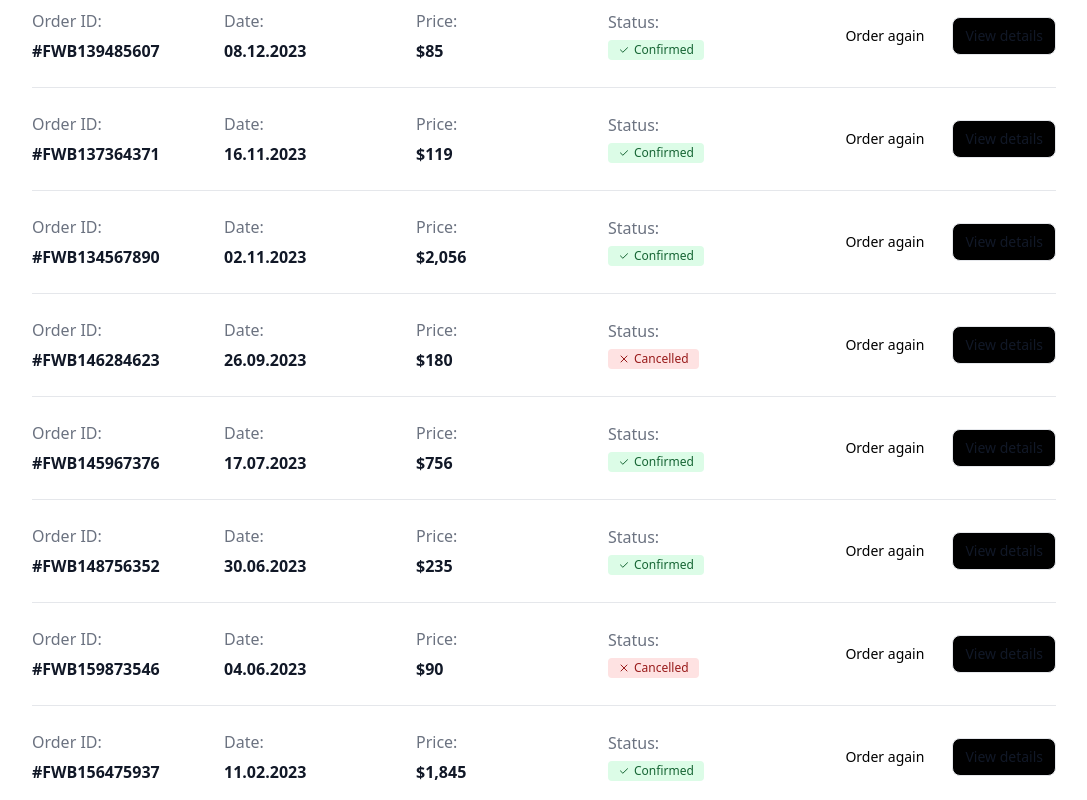
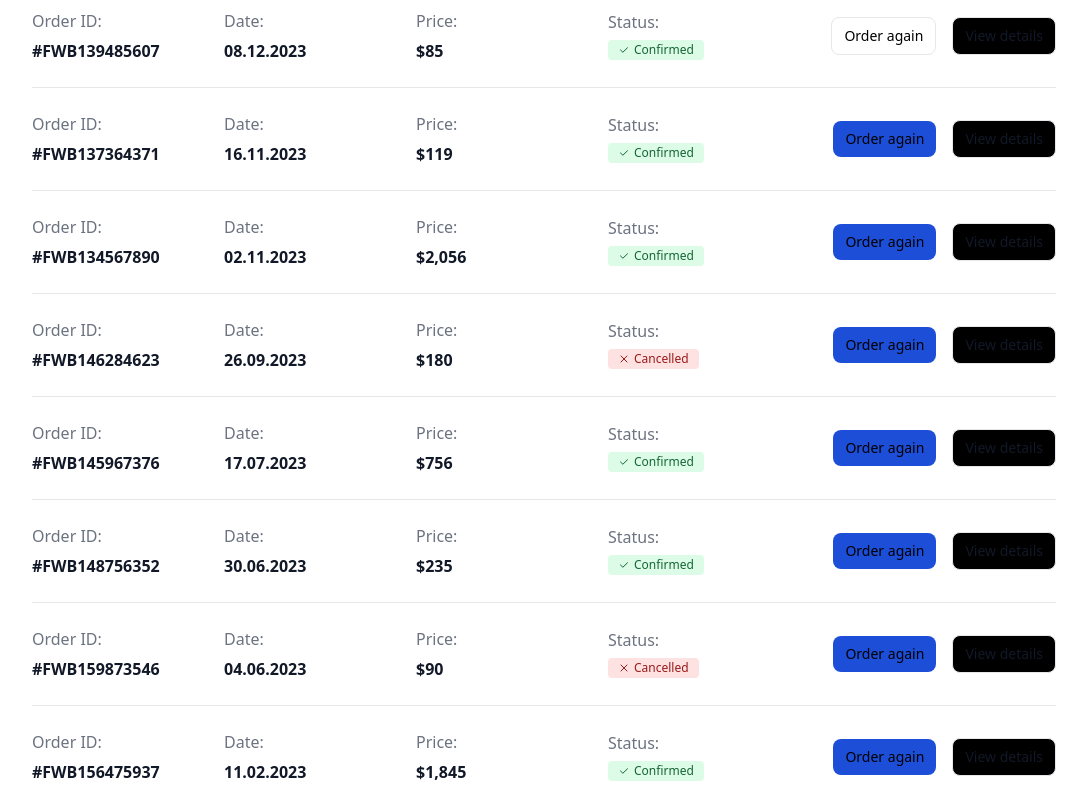
Before and after one commit to Laraib007/Ecommerce-NextJs-Project, a Next.js app: page /orders in a window 1280 px wide. Shown: the part 440-1240 px from the top of the page, without its empty margins (96-1183 px from the left). Built offline with nearby package versions, Linux system fonts and the light colour scheme.

Commit message:
coding css

```diff
--- a/src/pages/orders.js
+++ b/src/pages/orders.js
@@ -134,7 +134,7 @@ const orders = () => {
               </dl>
 
               <div class="w-full grid sm:grid-cols-2 lg:flex lg:w-64 lg:items-center lg:justify-end gap-4">
-                <button type="button" class="w-full rounded-lg bg-primary-700 px-3 py-2 text-sm font-medium text-black hover:bg-primary-800 focus:outline-none focus:ring-4 focus:ring-blue-300 dark:hover:bg-primary-700 dark:focus:ring-blue-800 lg:w-auto">Order again</button>
+                <button type="button" class="w-full inline-flex justify-center rounded-lg  border border-gray-200 bg-blue px-3 py-2 text-sm font-medium  hover:bg-blue-100 hover:text-white-700 focus:z-10 focus:outline-none focus:ring-4 focus:ring-gray-100 dark:border-gray-600 dark:bg-blue-800 dark:text-white-400 dark:hover:bg-blue-700 dark:hover:text-white dark:focus:ring-gray-700 lg:w-auto">Order again</button>
                 <a href="#" class="w-full inline-flex justify-center rounded-lg  border border-gray-200 bg-black px-3 py-2 text-sm font-medium text-gray-900 hover:bg-gray-100 hover:text-primary-700 focus:z-10 focus:outline-none focus:ring-4 focus:ring-gray-100 dark:border-gray-600 dark:bg-gray-800 dark:text-gray-400 dark:hover:bg-gray-700 dark:hover:text-black dark:focus:ring-gray-700 lg:w-auto">View details</a>
               </div>
             </div>
@@ -168,7 +168,7 @@ const orders = () => {
               </dl>
 
               <div class="w-full grid sm:grid-cols-2 lg:flex lg:w-64 lg:items-center lg:justify-end gap-4">
-                <button type="button" class="w-full rounded-lg bg-primary-700 px-3 py-2 text-sm font-medium text-black hover:bg-primary-800 focus:outline-none focus:ring-4 focus:ring-primary-300 dark:hover:bg-primary-700 dark:focus:ring-primary-800 lg:w-auto">Order again</button>
+                <button type="button" class="w-full rounded-lg bg-blue-700 px-3 py-2 text-sm font-medium text-black hover:bg-blue-800 focus:outline-none focus:ring-4 focus:ring-primary-300 dark:hover:bg-blue-700 dark:focus:ring-primary-800 lg:w-auto">Order again</button>
                 <a href="#" class="w-full inline-flex justify-center rounded-lg  border border-gray-200 bg-black px-3 py-2 text-sm font-medium text-gray-900 hover:bg-gray-100 hover:text-primary-700 focus:z-10 focus:outline-none focus:ring-4 focus:ring-gray-100 dark:border-gray-600 dark:bg-gray-800 dark:text-gray-400 dark:hover:bg-gray-700 dark:hover:text-black dark:focus:ring-gray-700 lg:w-auto">View details</a>
               </div>
             </div>
@@ -202,7 +202,7 @@ const orders = () => {
               </dl>
 
               <div class="w-full grid sm:grid-cols-2 lg:flex lg:w-64 lg:items-center lg:justify-end gap-4">
-                <button type="button" class="w-full rounded-lg bg-primary-700 px-3 py-2 text-sm font-medium text-black hover:bg-primary-800 focus:outline-none focus:ring-4 focus:ring-primary-300 dark:hover:bg-primary-700 dark:focus:ring-primary-800 lg:w-auto">Order again</button>
+                <button type="button" class="w-full rounded-lg bg-blue-700 px-3 py-2 text-sm font-medium text-black hover:bg-blue-800 focus:outline-none focus:ring-4 focus:ring-primary-300 dark:hover:bg-blue-700 dark:focus:ring-primary-800 lg:w-auto">Order again</button>
                 <a href="#" class="w-full inline-flex justify-center rounded-lg  border border-gray-200 bg-black px-3 py-2 text-sm font-medium text-gray-900 hover:bg-gray-100 hover:text-primary-700 focus:z-10 focus:outline-none focus:ring-4 focus:ring-gray-100 dark:border-gray-600 dark:bg-gray-800 dark:text-gray-400 dark:hover:bg-gray-700 dark:hover:text-black dark:focus:ring-gray-700 lg:w-auto">View details</a>
               </div>
             </div>
@@ -236,7 +236,7 @@ const orders = () => {
               </dl>
 
               <div class="w-full grid sm:grid-cols-2 lg:flex lg:w-64 lg:items-center lg:justify-end gap-4">
-                <button type="button" class="w-full rounded-lg bg-primary-700 px-3 py-2 text-sm font-medium text-black hover:bg-primary-800 focus:outline-none focus:ring-4 focus:ring-primary-300 dark:hover:bg-primary-700 dark:focus:ring-primary-800 lg:w-auto">Order again</button>
+                <button type="button" class="w-full rounded-lg bg-blue-700 px-3 py-2 text-sm font-medium text-black hover:bg-blue-800 focus:outline-none focus:ring-4 focus:ring-primary-300 dark:hover:bg-blue-700 dark:focus:ring-primary-800 lg:w-auto">Order again</button>
                 <a href="#" class="w-full inline-flex justify-center rounded-lg  border border-gray-200 bg-black px-3 py-2 text-sm font-medium text-gray-900 hover:bg-gray-100 hover:text-primary-700 focus:z-10 focus:outline-none focus:ring-4 focus:ring-gray-100 dark:border-gray-600 dark:bg-gray-800 dark:text-gray-400 dark:hover:bg-gray-700 dark:hover:text-black dark:focus:ring-gray-700 lg:w-auto">View details</a>
               </div>
             </div>
@@ -270,7 +270,7 @@ const orders = () => {
               </dl>
 
               <div class="w-full grid sm:grid-cols-2 lg:flex lg:w-64 lg:items-center lg:justify-end gap-4">
-                <button type="button" class="w-full rounded-lg bg-primary-700 px-3 py-2 text-sm font-medium text-black hover:bg-primary-800 focus:outline-none focus:ring-4 focus:ring-primary-300 dark:hover:bg-primary-700 dark:focus:ring-primary-800 lg:w-auto">Order again</button>
+                <button type="button" class="w-full rounded-lg bg-blue-700 px-3 py-2 text-sm font-medium text-black hover:bg-blue-800 focus:outline-none focus:ring-4 focus:ring-primary-300 dark:hover:bg-blue-700 dark:focus:ring-primary-800 lg:w-auto">Order again</button>
                 <a href="#" class="w-full inline-flex justify-center rounded-lg  border border-gray-200 bg-black px-3 py-2 text-sm font-medium text-gray-900 hover:bg-gray-100 hover:text-primary-700 focus:z-10 focus:outline-none focus:ring-4 focus:ring-gray-100 dark:border-gray-600 dark:bg-gray-800 dark:text-gray-400 dark:hover:bg-gray-700 dark:hover:text-black dark:focus:ring-gray-700 lg:w-auto">View details</a>
               </div>
             </div>
@@ -304,7 +304,7 @@ const orders = () => {
               </dl>
 
               <div class="w-full grid sm:grid-cols-2 lg:flex lg:w-64 lg:items-center lg:justify-end gap-4">
-                <button type="button" class="w-full rounded-lg bg-primary-700 px-3 py-2 text-sm font-medium text-black hover:bg-primary-800 focus:outline-none focus:ring-4 focus:ring-primary-300 dark:hover:bg-primary-700 dark:focus:ring-primary-800 lg:w-auto">Order again</button>
+                <button type="button" class="w-full rounded-lg bg-blue-700 px-3 py-2 text-sm font-medium text-black hover:bg-blue-800 focus:outline-none focus:ring-4 focus:ring-primary-300 dark:hover:bg-blue-700 dark:focus:ring-primary-800 lg:w-auto">Order again</button>
                 <a href="#" class="w-full inline-flex justify-center rounded-lg  border border-gray-200 bg-black px-3 py-2 text-sm font-medium text-gray-900 hover:bg-gray-100 hover:text-primary-700 focus:z-10 focus:outline-none focus:ring-4 focus:ring-gray-100 dark:border-gray-600 dark:bg-gray-800 dark:text-gray-400 dark:hover:bg-gray-700 dark:hover:text-black dark:focus:ring-gray-700 lg:w-auto">View details</a>
               </div>
             </div>
@@ -338,7 +338,7 @@ const orders = () => {
               </dl>
 
               <div class="w-full grid sm:grid-cols-2 lg:flex lg:w-64 lg:items-center lg:justify-end gap-4">
-                <button type="button" class="w-full rounded-lg bg-primary-700 px-3 py-2 text-sm font-medium text-black hover:bg-primary-800 focus:outline-none focus:ring-4 focus:ring-primary-300 dark:hover:bg-primary-700 dark:focus:ring-primary-800 lg:w-auto">Order again</button>
+                <button type="button" class="w-full rounded-lg bg-blue-700 px-3 py-2 text-sm font-medium text-black hover:bg-blue-800 focus:outline-none focus:ring-4 focus:ring-primary-300 dark:hover:bg-blue-700 dark:focus:ring-primary-800 lg:w-auto">Order again</button>
                 <a href="#" class="w-full inline-flex justify-center rounded-lg  border border-gray-200 bg-black px-3 py-2 text-sm font-medium text-gray-900 hover:bg-gray-100 hover:text-primary-700 focus:z-10 focus:outline-none focus:ring-4 focus:ring-gray-100 dark:border-gray-600 dark:bg-gray-800 dark:text-gray-400 dark:hover:bg-gray-700 dark:hover:text-black dark:focus:ring-gray-700 lg:w-auto">View details</a>
               </div>
             </div>
@@ -372,7 +372,7 @@ const orders = () => {
               </dl>
 
               <div class="w-full grid sm:grid-cols-2 lg:flex lg:w-64 lg:items-center lg:justify-end gap-4">
-                <button type="button" class="w-full rounded-lg bg-primary-700 px-3 py-2 text-sm font-medium text-black hover:bg-primary-800 focus:outline-none focus:ring-4 focus:ring-primary-300 dark:hover:bg-primary-700 dark:focus:ring-primary-800 lg:w-auto">Order again</button>
+                <button type="button" class="w-full rounded-lg bg-blue-700 px-3 py-2 text-sm font-medium text-black hover:bg-blue-800 focus:outline-none focus:ring-4 focus:ring-primary-300 dark:hover:bg-blue-700 dark:focus:ring-primary-800 lg:w-auto">Order again</button>
                 <a href="#" class="w-full inline-flex justify-center rounded-lg  border border-gray-200 bg-black px-3 py-2 text-sm font-medium text-gray-900 hover:bg-gray-100 hover:text-primary-700 focus:z-10 focus:outline-none focus:ring-4 focus:ring-gray-100 dark:border-gray-600 dark:bg-gray-800 dark:text-gray-400 dark:hover:bg-gray-700 dark:hover:text-black dark:focus:ring-gray-700 lg:w-auto">View details</a>
               </div>
             </div>
@@ -396,7 +396,7 @@ const orders = () => {
               <a href="#" class="flex h-8 items-center justify-center border border-gray-300 bg-black px-3 leading-tight text-gray-500 hover:bg-gray-100 hover:text-gray-700 dark:border-gray-700 dark:bg-gray-800 dark:text-gray-400 dark:hover:bg-gray-700 dark:hover:text-black">2</a>
             </li>
             <li>
-              <a href="#" aria-current="page" class="z-10 flex h-8 items-center justify-center border border-primary-300 bg-primary-50 px-3 leading-tight text-primary-600 hover:bg-primary-100 hover:text-primary-700 dark:border-gray-700  ">3</a>
+              <a href="#" aria-current="page" class="z-10 flex h-8 items-center justify-center border border-primary-300 bg-blue-50 px-3 leading-tight text-primary-600 hover:bg-blue-100 hover:text-primary-700 dark:border-gray-700  ">3</a>
             </li>
             <li>
               <a href="#" class="flex h-8 items-center justify-center border border-gray-300 bg-black px-3 leading-tight text-gray-500 hover:bg-gray-100 hover:text-gray-700 dark:border-gray-700 dark:bg-gray-800 dark:text-gray-400 dark:hover:bg-gray-700 dark:hover:text-black">...</a>
```
